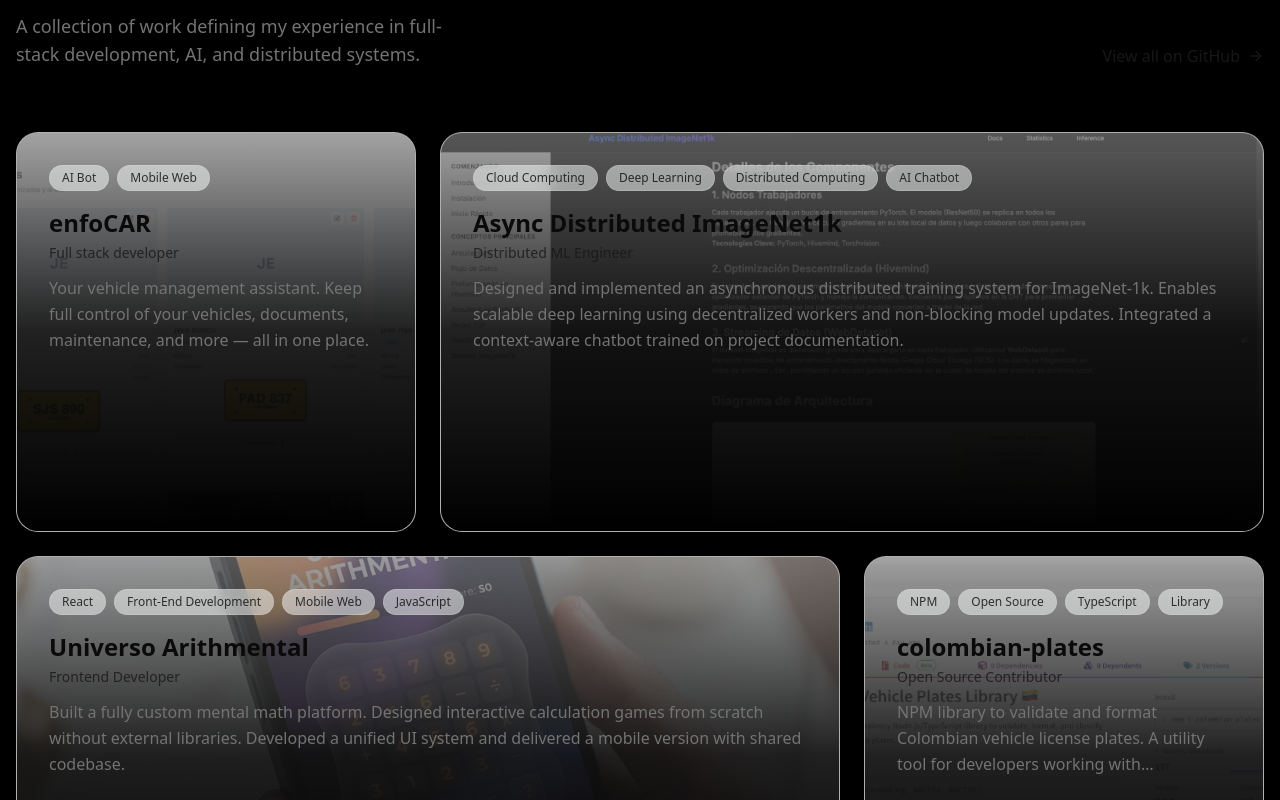
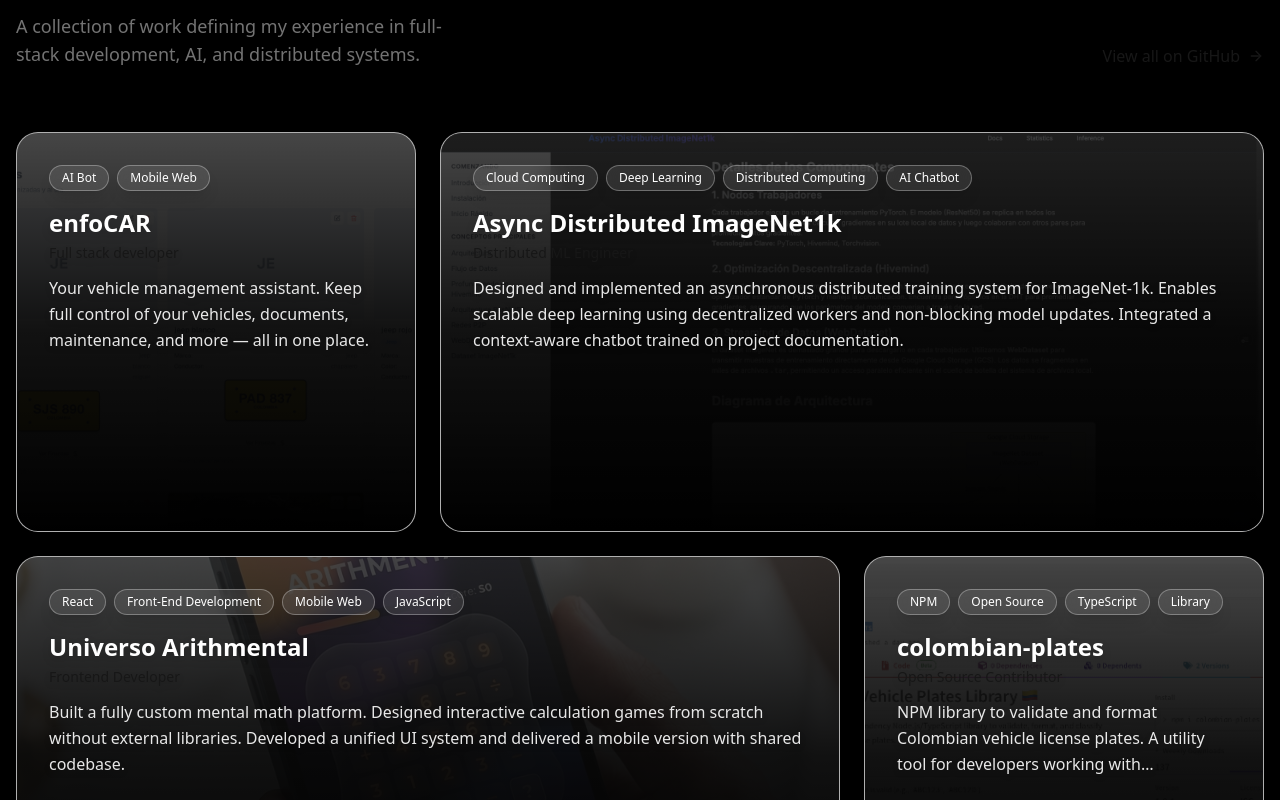
Before and after one commit to pausa11/portafolio, a Next.js app: page / in a window 1280 px wide. Shown: the part 2540-3340 px from the top of the page. Built offline with nearby package versions, Linux system fonts and the light colour scheme.

Commit message:
style: Update project card image opacities, gradient, and text styling with new colors and shadows.

```diff
--- a/components/Projects.tsx
+++ b/components/Projects.tsx
@@ -89,9 +89,9 @@ export function Projects() {
                                     src={project.image}
                                     alt={project.title}
                                     fill
-                                    className="object-cover opacity-30 group-hover:opacity-50 transition-opacity duration-500 group-hover:scale-105 transform transition-transform"
+                                    className="object-cover opacity-40 group-hover:opacity-60 transition-opacity duration-500 group-hover:scale-105 transform transition-transform"
                                 />
-                                <div className="absolute inset-0 bg-gradient-to-t from-black via-black/80 to-transparent" />
+                                <div className="absolute inset-0 bg-gradient-to-t from-black via-black/90 to-black/60" />
                             </div>
 
                             <div className="relative z-10 p-8 flex flex-col h-full justify-between">
@@ -100,15 +100,15 @@ export function Projects() {
                                         {project.tags.map((tag) => (
                                             <span
                                                 key={tag}
-                                                className="px-3 py-1 bg-background/50 backdrop-blur-sm border border-border/20 rounded-full text-xs font-medium text-foreground/80"
+                                                className="px-3 py-1 bg-white/10 backdrop-blur-md border border-white/30 rounded-full text-xs font-medium text-white shadow-lg"
                                             >
                                                 {tag}
                                             </span>
                                         ))}
                                     </div>
-                                    <h3 className="text-2xl font-bold mb-1 group-hover:text-primary transition-colors">{project.title}</h3>
-                                    <p className="text-sm font-medium text-primary/80 mb-3">{project.role}</p>
-                                    <p className="text-muted-foreground leading-relaxed line-clamp-3">{project.description}</p>
+                                    <h3 className="text-2xl font-bold mb-1 text-white group-hover:text-primary transition-colors drop-shadow-lg">{project.title}</h3>
+                                    <p className="text-sm font-medium text-primary mb-3 drop-shadow-md">{project.role}</p>
+                                    <p className="text-white/90 leading-relaxed line-clamp-3 drop-shadow-md">{project.description}</p>
                                 </div>
 
                                 <div className="flex justify-end mt-auto">
```
